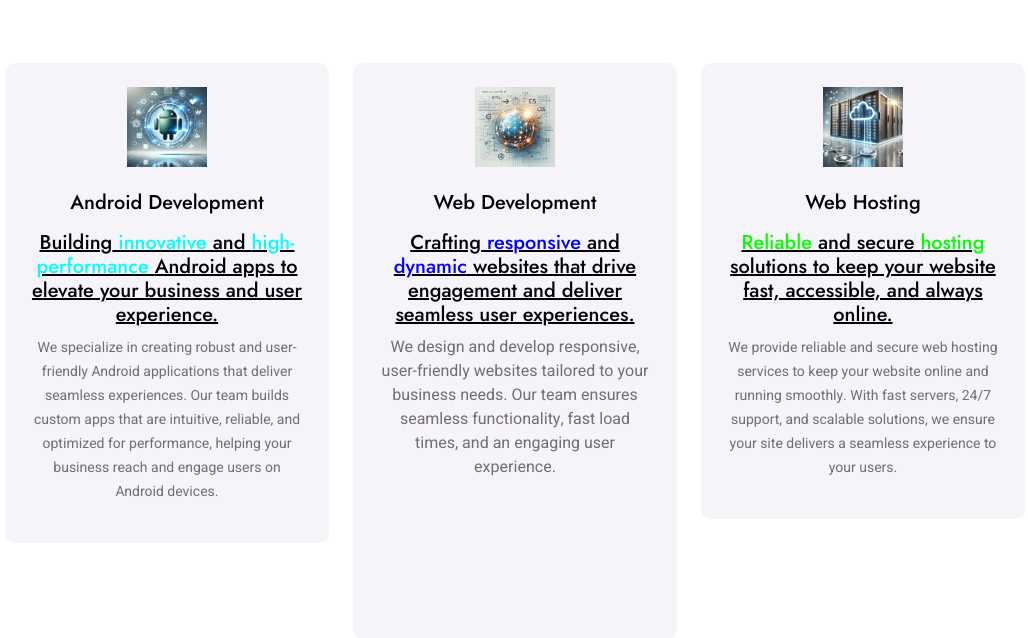
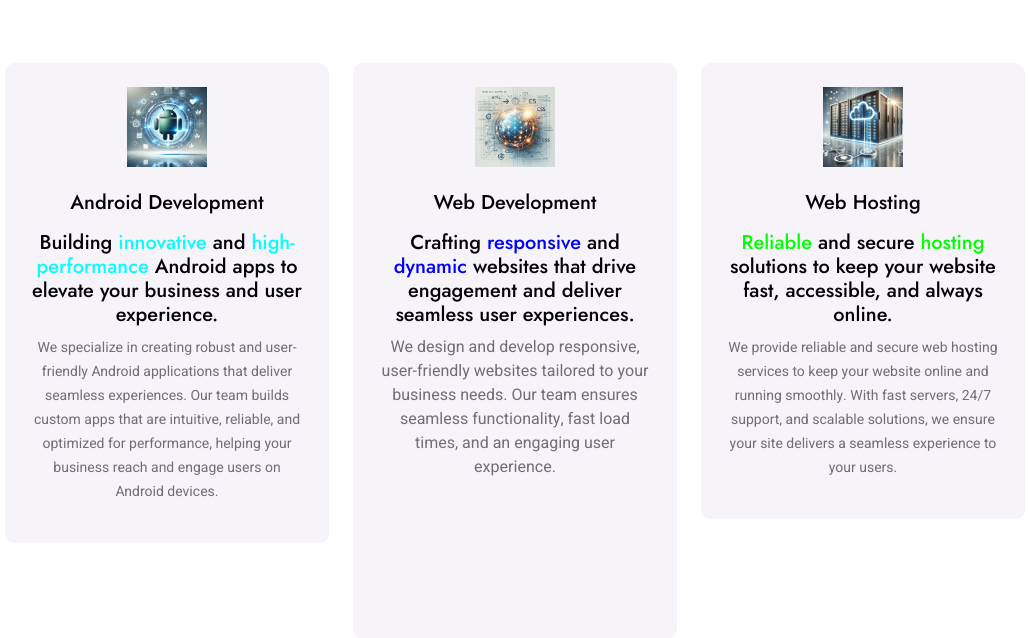
Before and after one commit to sulavkhadka89/knitbytes, a PHP site: page /company_website/ in a window 1280 px wide. Shown: the part 851-1489 px from the top of the page, without its empty margins (125-1153 px from the left). Run offline with PHP 8.4, Linux system fonts and the light colour scheme; data comes from the database, SQL or seed files in the repository; some libraries are stand-ins or nearby versions.

Commit message:
something change

```diff
--- a/css/style.css
+++ b/css/style.css
@@ -1,14 +1,19 @@
 /********** Template CSS **********/
 :root {
-    --primary: #6222CC;
+    --primary: #022b60;
     --secondary: #FBA504;
-    --light: #F6F4F9;
+    /* --light: #F6F4F9; */
+    --light:white;
     --dark: #04000B;
 }
 
 *{
     margin: 0;
     padding: 0;
+    text-decoration: none;
+}
+.bg-custom{
+    background-color: #022b60 !important;
 }
 /*** Spinner ***/
 #spinner {
```
